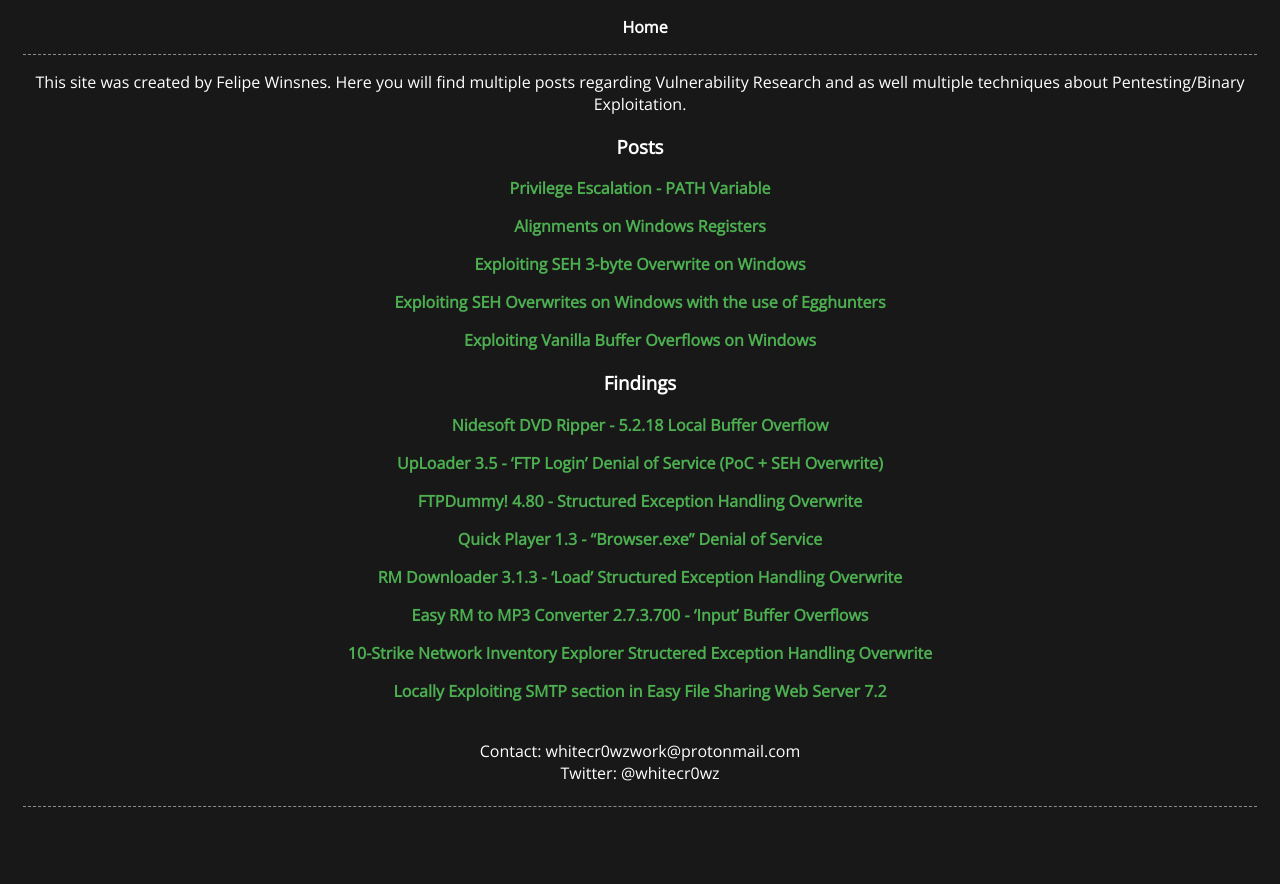
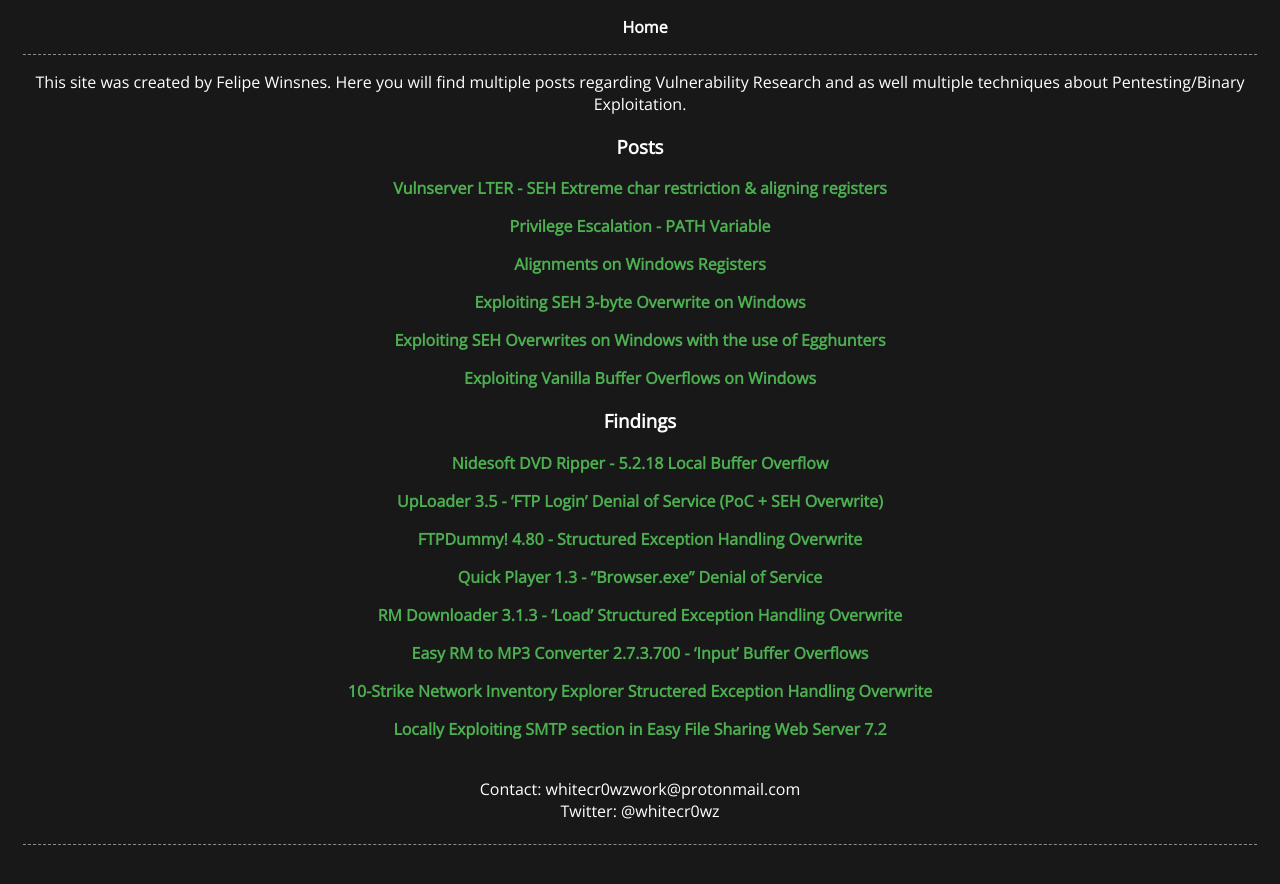
Before and after one commit to whitecr0wz/whitecr0wz.github.io, a Jekyll site: the page built from index.md, in a window 1280 px wide. Shown: the top 884 px of the page. Built offline with Jekyll 4.4.1, drawn with Linux system fonts in a browser that asks for light colours.

Commit message:
Update index.md

```diff
--- a/index.md
+++ b/index.md
@@ -5,6 +5,8 @@
 This site was created by Felipe Winsnes. Here you will find multiple posts regarding Vulnerability Research and as well multiple techniques about Pentesting/Binary Exploitation.
 
 ### Posts
+[Vulnserver LTER - SEH Extreme char restriction & aligning registers](https://whitecr0wz.github.io/posts/Vulnserver-LTER/)
+
 [Privilege Escalation - PATH Variable](https://whitecr0wz.github.io/posts/Privilege-Escalation-Path/)
 
 [Alignments on Windows Registers](https://whitecr0wz.github.io/posts/Alignments-on-windows-registers/)
```
